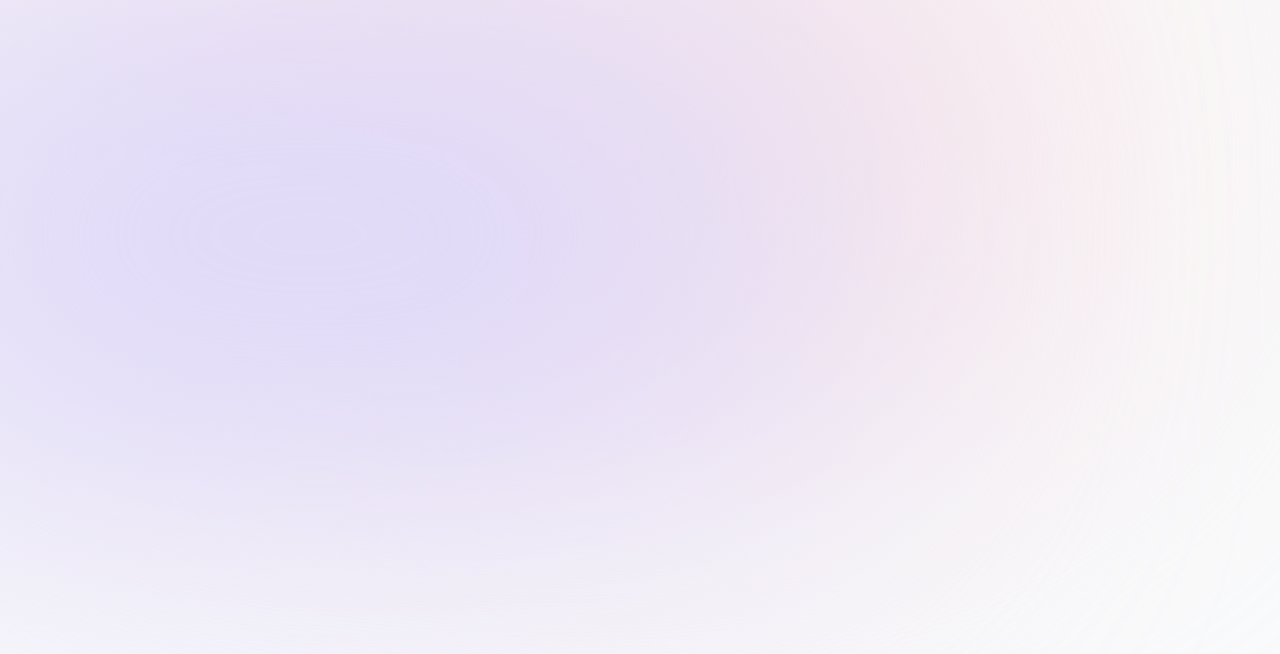
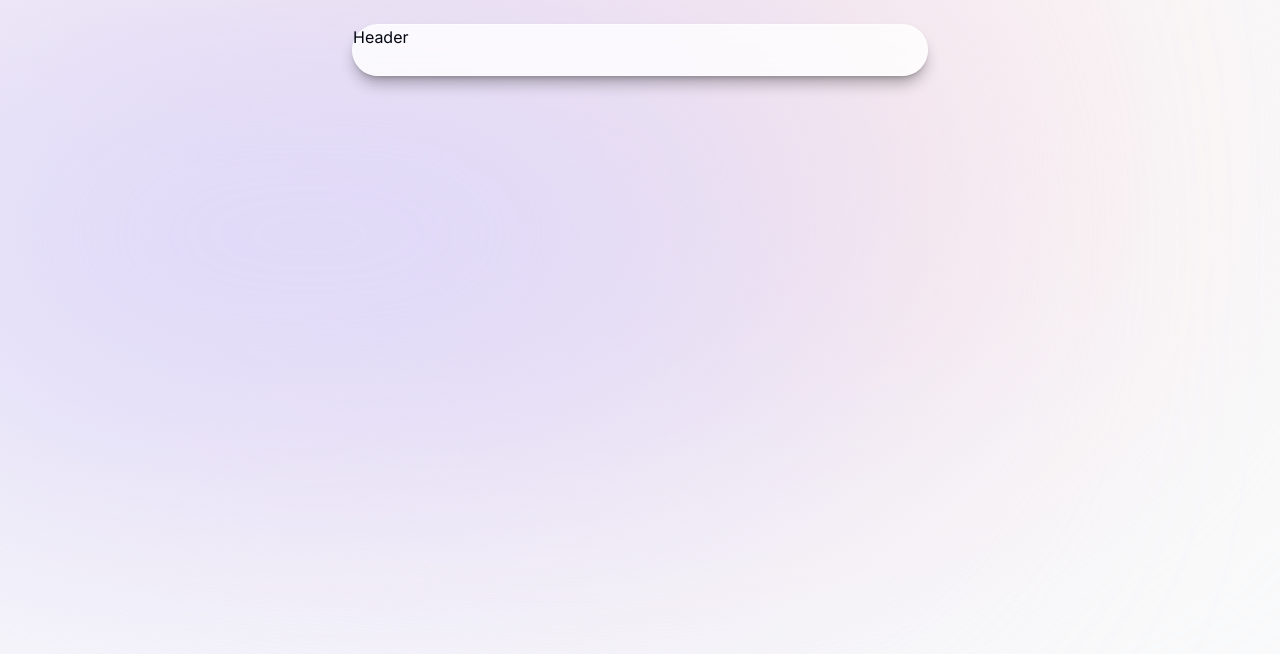
Before and after one commit to Rajat6697/portfolio-next-typescript-framermotion-tailwind, a Next.js app: page / in a window 1280 px wide. Shown: the top 654 px of the page. Built offline with nearby package versions, Linux system fonts and the light colour scheme.

Commit message:
Added header to layout

```diff
--- a/app/layout.tsx
+++ b/app/layout.tsx
@@ -1,3 +1,4 @@
+import Header from '@/components/header'
 import './globals.css'
 import { Inter } from 'next/font/google'
 
@@ -15,10 +16,13 @@
 }) {
   return (
     <html lang="en">
-      <body className={`${inter.className} bg-gray-50 text-gray-950 relativ`}>
+      <body className={`${inter.className} bg-gray-50 text-gray-950 relative h-[500rem]`}>
         <div className='bg-[#fbe2e3] absolute -z-10 top-[-6rem] right-[11rem] h-[31.25rem] w-[31.25rem] rounded-full blur-[10rem] sm:w-[68.75rem]'></div>
         <div className='bg-[#dbd7fb] absolute -z-10 top-[-1rem] left-[-35rem] h-[31.25rem] w-[50rem] rounded-full blur-[10rem] sm:w-[68.75rem] md:left-[-33rem] lg:left-[-28rem] xl:left-[-15rem] 2xl:left-[-5rem]'></div>
-        {children}</body>
+        <Header/>
+        {children}
+
+        </body>
     </html>
   )
 }
--- a/app/page.tsx
+++ b/app/page.tsx
@@ -3,7 +3,6 @@
 export default function Home() {
   return (
     <main className="">
-
     </main>
   )
 }
--- a/components/header.tsx
+++ b/components/header.tsx
@@ -5,8 +5,8 @@
 const Header = (props: Props) => {
   return (
     <header className='z-[999] relative'>
-        <div className='fixed top-0 left-1/2 h-[4.5rem] w-full rounded-none border border-white '>
-
+        <div className='fixed top-0 left-1/2 -translate-x-1/2 h-[4.5rem] w-full rounded-none border border-white border-opacity-40 bg-white  bg-opacity-80 shadow-lg shadow-black/[0.3] backdrop-blur-[0.5rem] sm:top-6 sm:h-[3.25rem] sm:w-[36rem] sm:rounded-full'>
+            Header
         </div>
     </header>
   )
```
